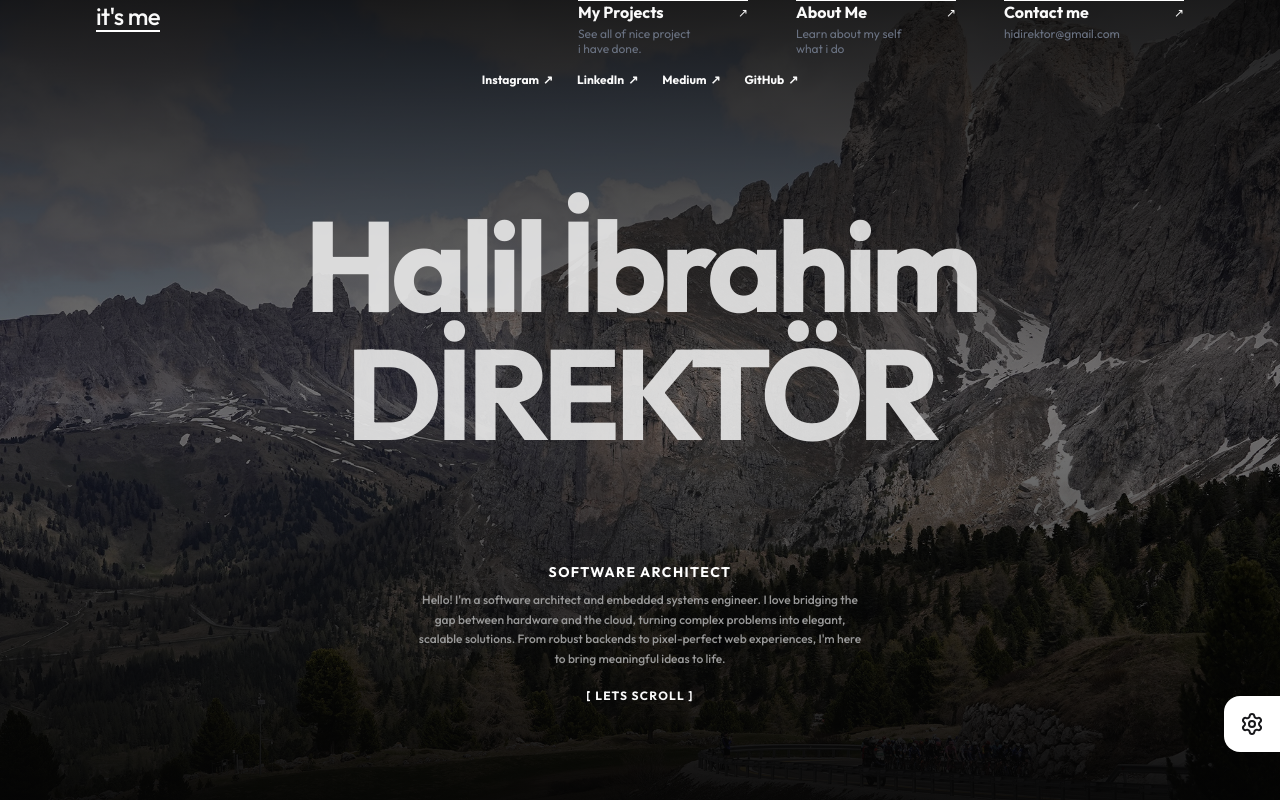
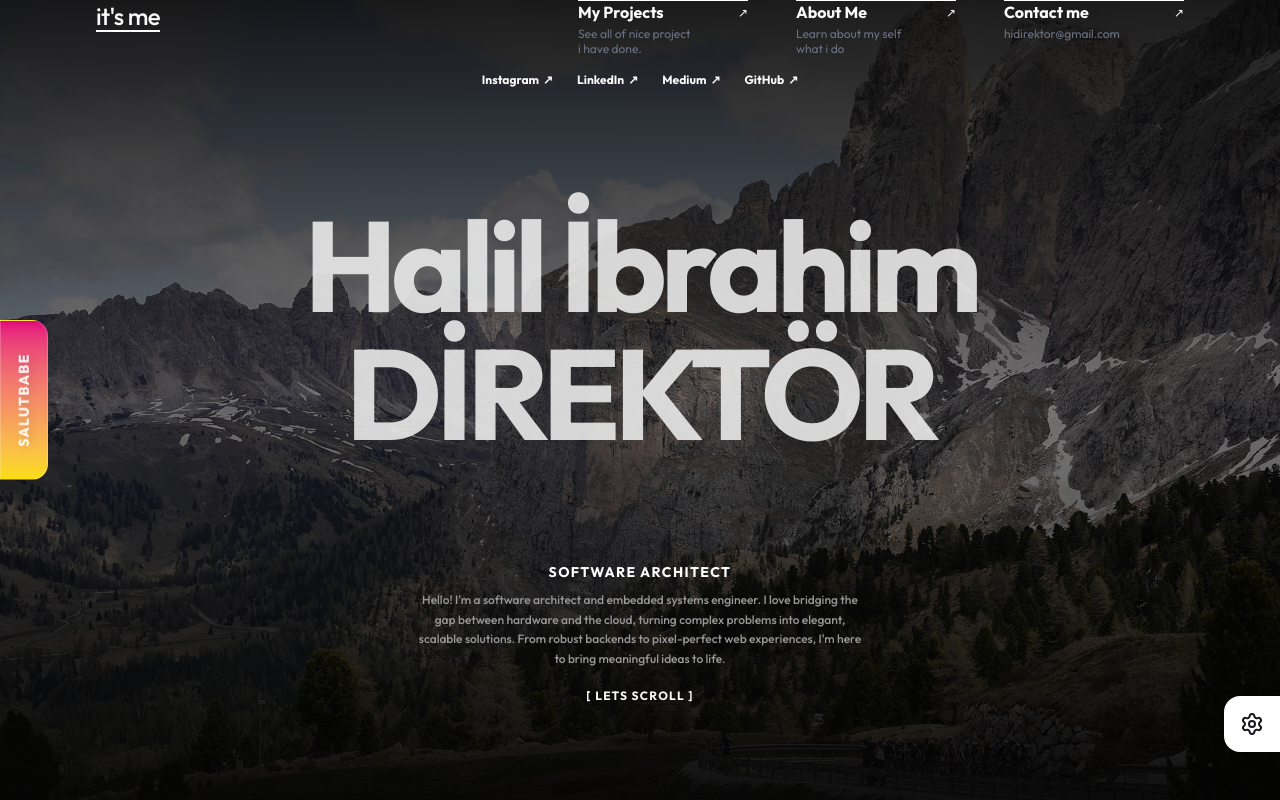
Before and after one commit to hidirektor/hidirektor-portfolio-v3, a Next.js app: page / in a window 1280 px wide. Shown: the top 800 px of the page. Built offline with nearby package versions, Linux system fonts and the light colour scheme.

Commit message:
General UI Update

```diff
--- /dev/null
+++ b/app/components/SalutbabeWidget.tsx
@@ -0,0 +1,60 @@
+'use client';
+
+import Image from 'next/image';
+
+export default function SalutbabeWidget() {
+  return (
+    <div className="fixed left-0 top-1/2 -translate-y-1/2 z-[60] group flex items-center">
+      {/* Collapsed Tab */}
+      <div className="w-10 md:w-12 h-32 md:h-40 bg-gradient-to-b from-[#E4007C] to-[#FBDD09] rounded-r-2xl shadow-2xl flex items-center justify-center cursor-pointer overflow-hidden border border-white/20 relative z-20 group-hover:w-2 transition-all duration-300">
+        <span className="text-white font-bold tracking-widest -rotate-90 whitespace-nowrap text-xs md:text-sm drop-shadow-md group-hover:opacity-0 transition-opacity duration-300">
+          SALUTBABE
+        </span>
+      </div>
+
+      {/* Expanded Panel */}
+      <div className="absolute left-0 top-1/2 -translate-y-1/2 w-[280px] md:w-[340px] bg-[#0a0a0a]/80 backdrop-blur-3xl border border-white/10 rounded-r-3xl shadow-[0_0_50px_rgba(228,0,124,0.3)] overflow-hidden opacity-0 -translate-x-full pointer-events-none group-hover:opacity-100 group-hover:translate-x-0 group-hover:pointer-events-auto transition-all duration-500 ease-[cubic-bezier(0.23,1,0.32,1)] flex flex-col z-10">
+
+        {/* Header Image Area */}
+        <div className="relative w-full h-40 md:h-48 bg-[#050505]">
+          <div className="absolute inset-0 bg-gradient-to-t from-[#0a0a0a] to-transparent z-10"></div>
+          <Image
+            src="/assets/images/salutbabe_mockup.png"
+            alt="Salutbabe App"
+            fill
+            className="object-cover object-top opacity-80"
+          />
+        </div>
+
+        {/* Content Area */}
+        <div className="relative z-20 p-6 md:p-8 flex flex-col -mt-4">
+
+          <h3 className="text-2xl font-black text-white font-display mb-1 tracking-tight">Salutbabe</h3>
+          <p className="text-[#FBDD09] text-xs font-bold tracking-widest uppercase mb-4">{`Anneden Anneye Güvenle`}</p>
+
+          <p className="text-white/60 text-sm leading-relaxed mb-8">
+            İkinci el bebek kıyafetleri satış platformu. Bebeklerinizin küçülen kıyafetlerini güvenle satın, yeni ihtiyaçlarını uygun fiyatlarla karşılayın.
+          </p>
+
+          {/* Store Buttons */}
+          <div className="flex flex-row gap-3 mt-auto">
+            <a href="#" className="flex-1 flex items-center justify-center bg-white/5 hover:bg-white/10 border border-white/10 rounded-2xl py-4 transition-all duration-300 hover:-translate-y-1">
+              {/* Apple Icon */}
+              <svg xmlns="http://www.w3.org/2000/svg" width="28" height="28" viewBox="0 0 24 24" fill="currentColor" className="text-white">
+                <path d="M12 20.6c-1.6 1.5-3.3 1.5-4.8.1-1.3-1.2-2.1-2.9-2.2-4.9-.1-2.8 1.5-4.9 4.1-5.1 1.2-.1 2.3.5 3.1.5.8 0 2.1-.7 3.5-.6 1.4.1 2.6.7 3.3 1.8-3 1.8-2.5 5.9.8 7.3-1 2.6-2.5 4.9-4.7 4.9-1.2 0-2.3-.6-3.1-.6-.9 0-2.1.6-3.1.6zM15 4.6c.8-1 1.3-2.4 1.1-3.8-1.2.1-2.7.8-3.6 1.8-.8.8-1.3 2.1-1.2 3.6 1.3-.1 2.7-.7 3.7-1.6z"/>
+              </svg>
+            </a>
+
+            <a href="#" className="flex-1 flex items-center justify-center bg-white/5 hover:bg-white/10 border border-white/10 rounded-2xl py-4 transition-all duration-300 hover:-translate-y-1">
+              {/* Google Play Icon */}
+              <svg xmlns="http://www.w3.org/2000/svg" width="28" height="28" viewBox="0 0 24 24" fill="currentColor" className="text-[#FBDD09]">
+                <path d="M3 2v20l17-10L3 2z"/>
+              </svg>
+            </a>
+          </div>
+
+        </div>
+      </div>
+    </div>
+  );
+}
--- a/app/layout.tsx
+++ b/app/layout.tsx
@@ -2,6 +2,7 @@ import type {Metadata} from "next";
 import {Inter} from "next/font/google";
 import "./globals.css";
 import SettingsWidget from "./components/SettingsWidget";
+import SalutbabeWidget from "./components/SalutbabeWidget";
 import {LanguageProvider} from "./context/LanguageContext";
 
 const inter = Inter({ subsets: ["latin"], variable: "--font-inter" });
@@ -36,6 +37,7 @@ export default function RootLayout({
         <LanguageProvider>
           {children}
           <SettingsWidget />
+          <SalutbabeWidget />
         </LanguageProvider>
       </body>
     </html>
```
Also changed, not shown: public/assets/images/salutbabe_mockup.png (added).
